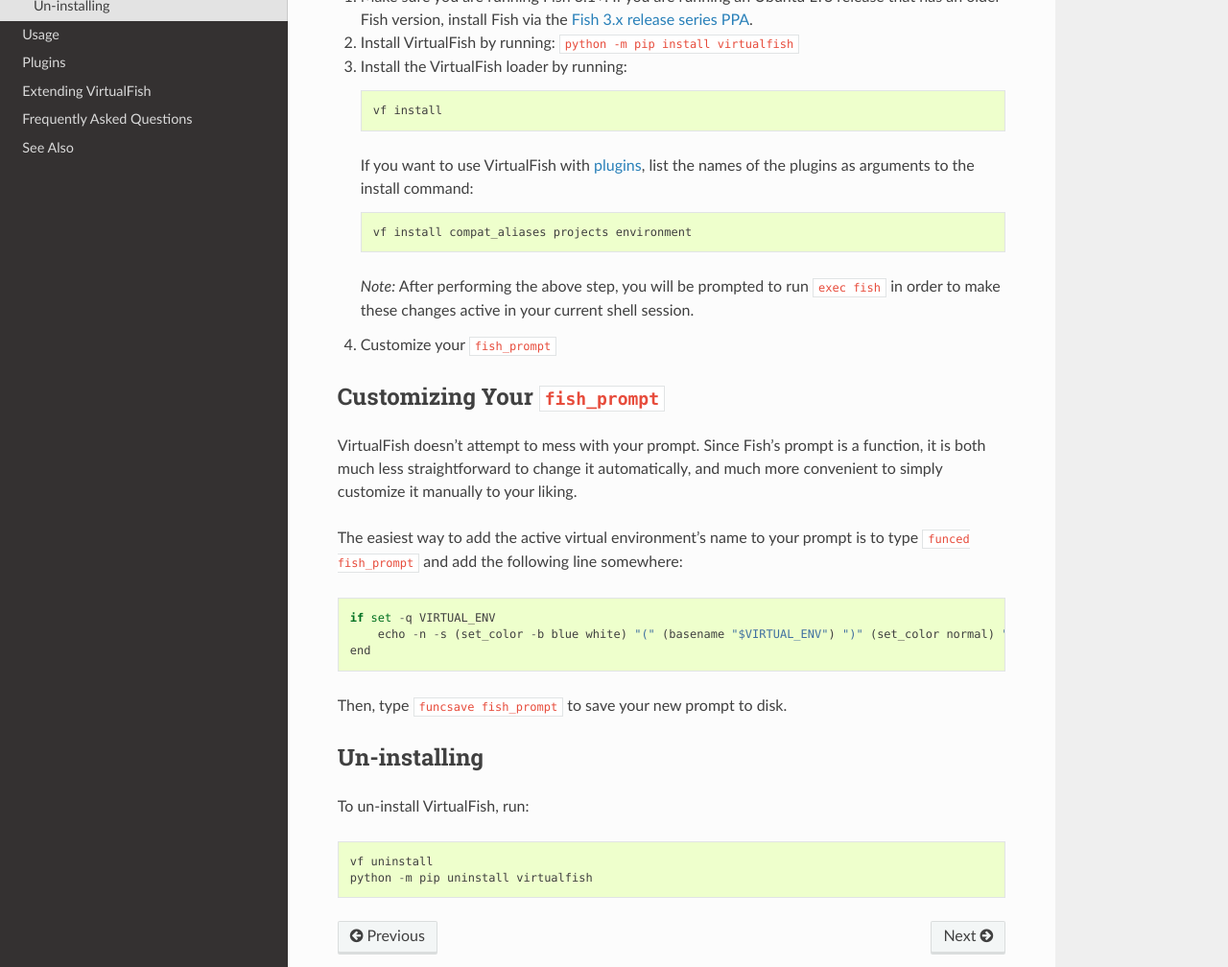
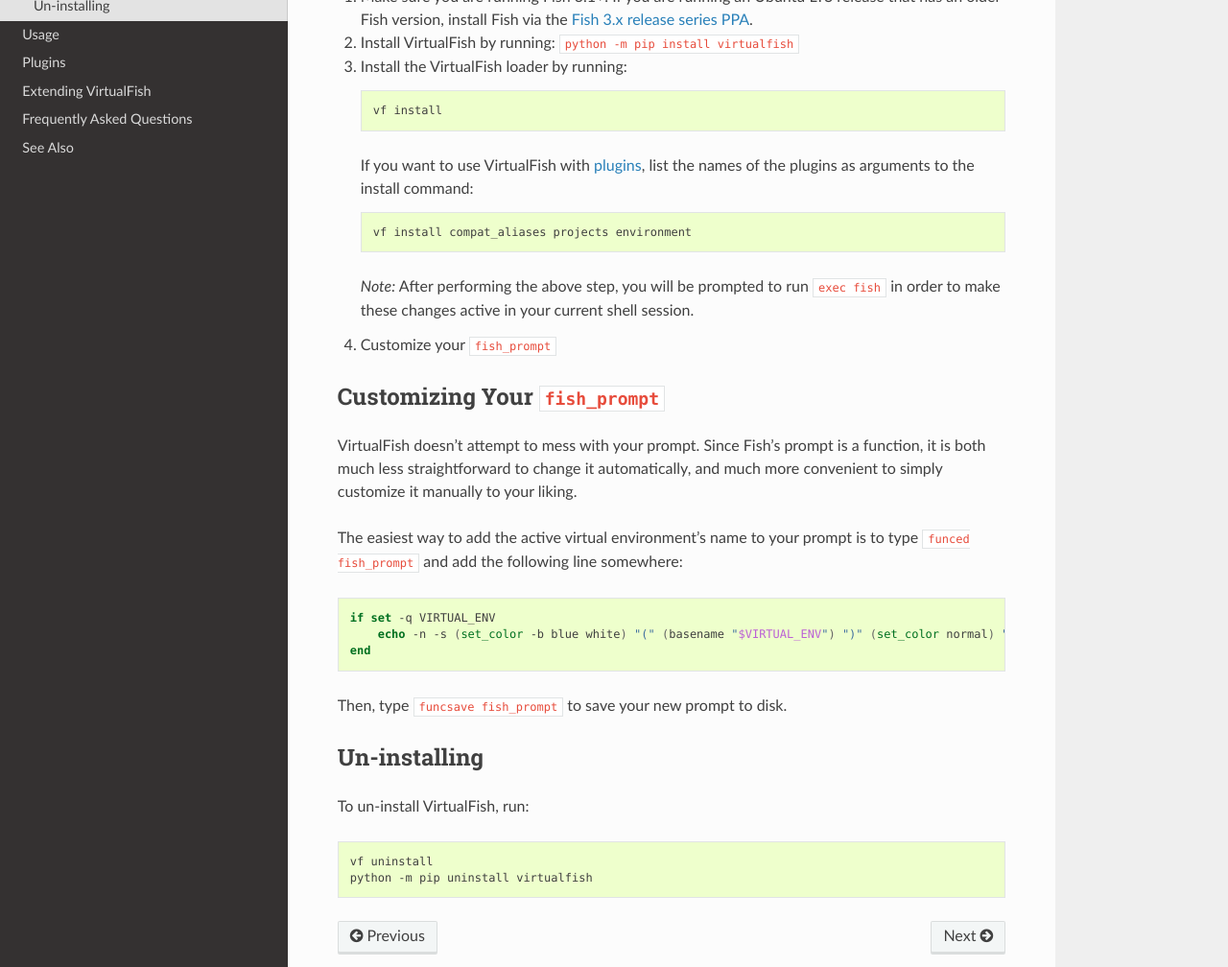
Before and after one commit to justinmayer/virtualfish, a Sphinx documentation site: the page built from docs/install.rst, in a window 1280 px wide and 1356 px high. Shown: the part 231-1239 px from the top of the window at 96% size. Built offline with Sphinx 7.4.7 and the Read the Docs theme 2.0.0, drawn with Linux system fonts in a browser that asks for light colours.

Commit message:
Change default syntax highlighting to Fish in docs
The previous default behavior was to highlight as if the code were
Python, which obviously resulted in inappropriate highlighting.

```diff
--- a/docs/conf.py
+++ b/docs/conf.py
@@ -57,6 +57,11 @@
 # The language for content autogenerated by Sphinx. Refer to documentation
 # for a list of supported languages.
 # language = None
+
+# The default language to use when highlighting source code. The value should be a valid
+# Pygments lexer name. Defaults to Python if not specified. See "Showing Code Examples":
+# https://www.sphinx-doc.org/en/master/usage/restructuredtext/directives.html#code-examples
+highlight_language = "fish"
 
 # There are two options for replacing |today|: either, you set today to some
 # non-false value, then it is used:
```
